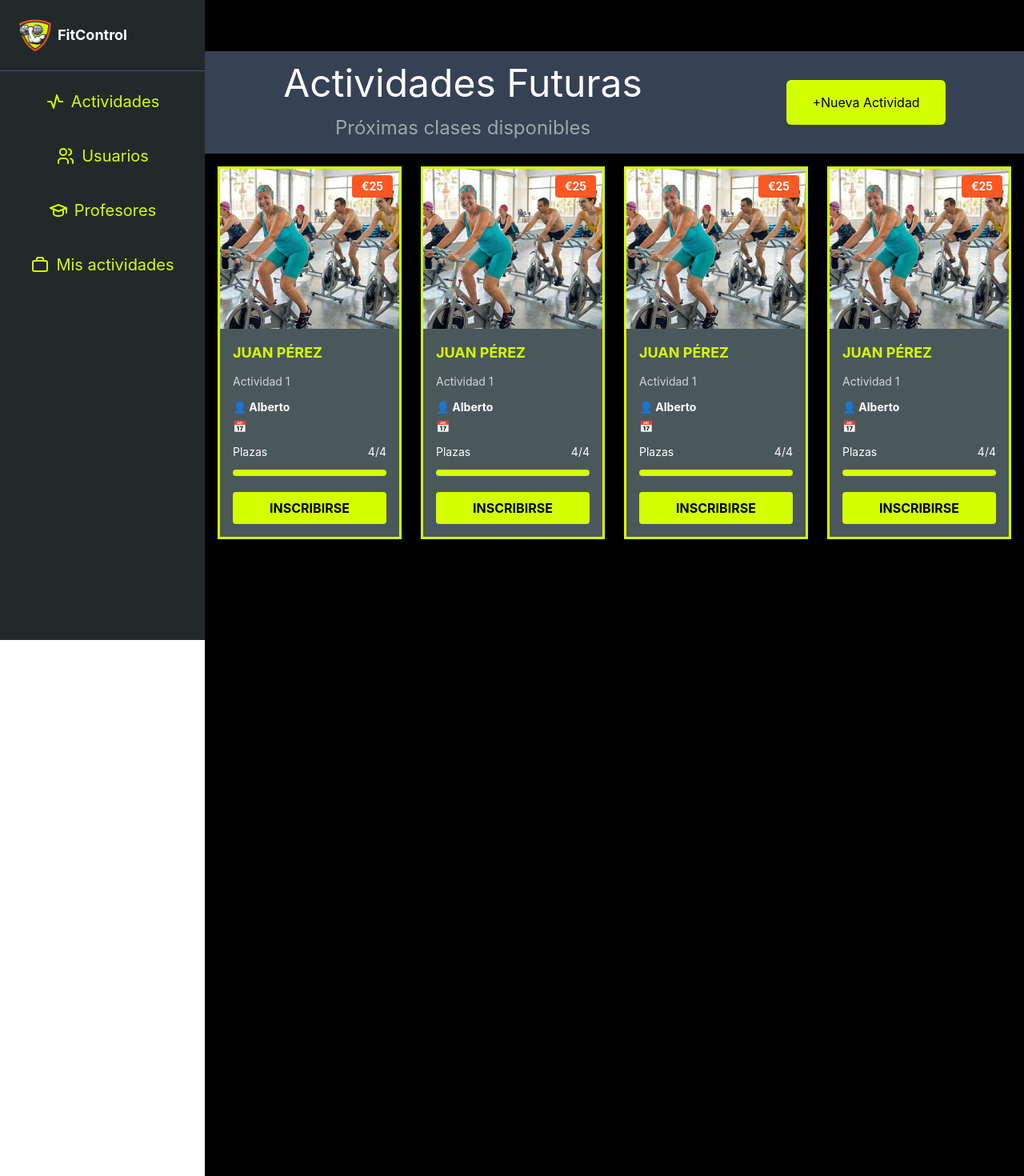
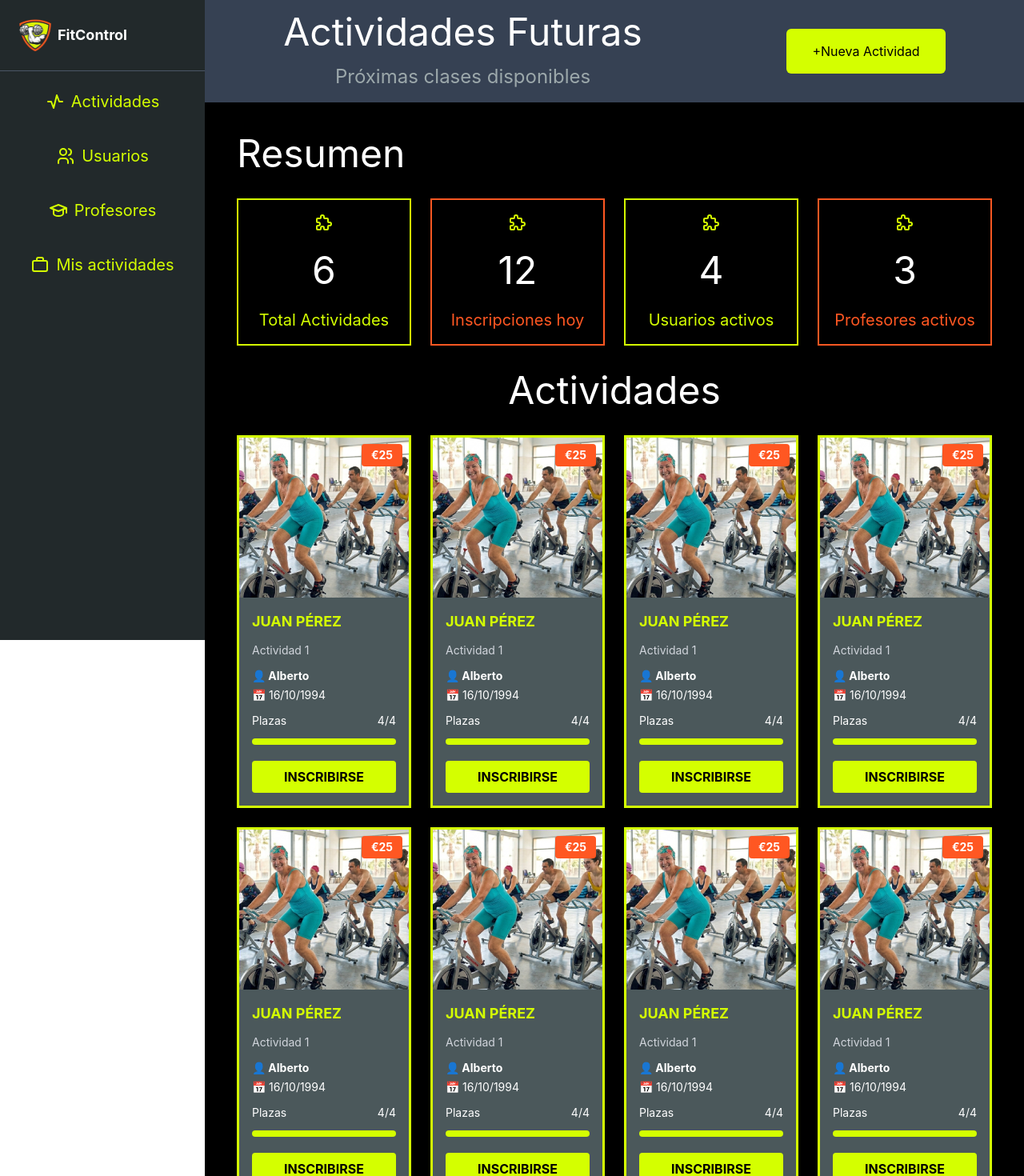
Before and after one commit to Grupo-2-FitControl/FitControl-Frontend, a React (Vite) app: page / in a window 1280 px wide. Shown: the top 1470 px of the page at 80% size. Built offline with nearby package versions, Linux system fonts and the light colour scheme.

Commit message:
feat: I add summary card component and add into banner section

```diff
--- a/src/components/home/banner/Banner.jsx
+++ b/src/components/home/banner/Banner.jsx
@@ -1,8 +1,10 @@
 import ActivityCard from "./ActivityCard";
 import { useState, useEffect } from "react";
+import SummaryCard from "./SummaryCard";
 
 function Banner() {
   const [data, setData] = useState([]);
+  const [dataSummary, setDataSummary] = useState([]);
 
   useEffect(() => {
     const fakeDataActivities = [
@@ -13,7 +15,40 @@ function Banner() {
         description: "Actividad 1",
         trainer: "Alberto",
         price: "25",
-        ate: "16/10/1994",
+        date: "16/10/1994",
+        spots: "4",
+        maxSpots: "4",
+      },
+      {
+        id: 2,
+        image: "src/assets/Bike.png",
+        title: "Juan Pérez",
+        description: "Actividad 1",
+        trainer: "Alberto",
+        price: "25",
+        date: "16/10/1994",
+        spots: "4",
+        maxSpots: "4",
+      },
+      {
+        id: 3,
+        image: "src/assets/Bike.png",
+        title: "Juan Pérez",
+        description: "Actividad 1",
+        trainer: "Alberto",
+        price: "25",
+        date: "16/10/1994",
+        spots: "4",
+        maxSpots: "4",
+      },
+      {
+        id: 4,
+        image: "src/assets/Bike.png",
+        title: "Juan Pérez",
+        description: "Actividad 1",
+        trainer: "Alberto",
+        price: "25",
+        date: "16/10/1994",
         spots: "4",
         maxSpots: "4",
       },
@@ -24,43 +59,77 @@ function Banner() {
         description: "Actividad 1",
         trainer: "Alberto",
         price: "25",
-        ate: "16/10/1994",
+        date: "16/10/1994",
         spots: "4",
         maxSpots: "4",
       },
-
       {
-        id: 1,
+        id: 2,
         image: "src/assets/Bike.png",
         title: "Juan Pérez",
         description: "Actividad 1",
         trainer: "Alberto",
         price: "25",
-        ate: "16/10/1994",
+        date: "16/10/1994",
         spots: "4",
         maxSpots: "4",
       },
-
       {
-        id: 1,
+        id: 3,
         image: "src/assets/Bike.png",
         title: "Juan Pérez",
         description: "Actividad 1",
         trainer: "Alberto",
         price: "25",
-        ate: "16/10/1994",
+        date: "16/10/1994",
+        spots: "4",
+        maxSpots: "4",
+      },
+      {
+        id: 4,
+        image: "src/assets/Bike.png",
+        title: "Juan Pérez",
+        description: "Actividad 1",
+        trainer: "Alberto",
+        price: "25",
+        date: "16/10/1994",
         spots: "4",
         maxSpots: "4",
       },
     ];
 
     setData(fakeDataActivities);
+
+    const fakeDataActivitiesSummary = [
+      {
+        id: 1,
+        numberActivitiesSummary: "6",
+        descriptionActivitySummary: "Total Actividades",
+      },
+      {
+        id: 2,
+        numberActivitiesSummary: "12",
+        descriptionActivitySummary: "Inscripciones hoy",
+      },
+      {
+        id: 3,
+        numberActivitiesSummary: "4",
+        descriptionActivitySummary: "Usuarios activos",
+      },
+      {
+        id: 4,
+        numberActivitiesSummary: "3",
+        descriptionActivitySummary: "Profesores activos",
+      },
+    ];
+
+    setDataSummary(fakeDataActivitiesSummary);
   }, []);
 
   return (
-    <section className="flex flex-col background w-full pt-16">
+    <article className="flex flex-col background w-full pt-16 lg:pt-0">
       <header className="text-center flex flex-col gap-4 lg:flex-row justify-around items-center bg-gray-700 p-4">
-        <div className="  flex flex-col gap-4">
+        <div className="flex flex-col gap-4">
           <h2 className="text-white text-2xl lg:text-5xl">
             Actividades Futuras
           </h2>
@@ -69,19 +138,33 @@ function Banner() {
           </p>
         </div>
 
-        <button className="w-[70%] px-6 py-4 background-primary rounded-md  lg:w-[20%]">
+        <button className="w-[70%] px-6 py-4 background-primary rounded-md lg:w-[20%]">
           +Nueva Actividad
         </button>
       </header>
-
-      <section className="p-4">
+      <div className="p-6">
+        <section className="p-4 flex flex-col gap-8 ">
+          <h3 className="text-5xl text-white">Resumen</h3>
+          <div className="grid gap-6 grid-cols-1 sm:grid-cols-2 lg:grid-cols-3 xl:grid-cols-4">
+            {dataSummary.map((activity, index) => (
+              <SummaryCard
+                key={activity.id}
+                {...activity}
+                cardColor={index % 2 === 0 ? "green" : "red"}
+              />
+            ))}
+          </div>
+        </section>
+        <section className="p-4 flex items-center flex-col gap-8">
+          <h3 className="text-5xl text-white">Actividades</h3>
           <div className="grid gap-6 grid-cols-1 sm:grid-cols-2 lg:grid-cols-3 xl:grid-cols-4">
             {data.map((activity) => (
               <ActivityCard key={activity.id} {...activity} />
             ))}
           </div>
         </section>
-    </section>
+      </div>
+    </article>
   );
 }
 
--- /dev/null
+++ b/src/components/home/banner/SummaryCard.jsx
@@ -0,0 +1,30 @@
+function SummaryCard({
+  numberActivitiesSummary,
+  descriptionActivitySummary,
+  cardColor,
+}) {
+  return (
+    <article
+      className={`border-2 ${cardColor === "green" ? "text-primary" : "text-secondary"} p-4 flex flex-col items-center gap-6`}
+    >
+      <svg
+        xmlns="http://www.w3.org/2000/svg"
+        width="24"
+        height="24"
+        viewBox="0 0 24 24"
+        fill="none"
+        stroke="#d4ff00"
+        stroke-width="2"
+        stroke-linecap="round"
+        stroke-linejoin="round"
+        class="icon icon-tabler icons-tabler-outline icon-tabler-puzzle"
+      >
+        <path stroke="none" d="M0 0h24v24H0z" fill="none" />
+        <path d="M4 7h3a1 1 0 0 0 1 -1v-1a2 2 0 0 1 4 0v1a1 1 0 0 0 1 1h3a1 1 0 0 1 1 1v3a1 1 0 0 0 1 1h1a2 2 0 0 1 0 4h-1a1 1 0 0 0 -1 1v3a1 1 0 0 1 -1 1h-3a1 1 0 0 1 -1 -1v-1a2 2 0 0 0 -4 0v1a1 1 0 0 1 -1 1h-3a1 1 0 0 1 -1 -1v-3a1 1 0 0 1 1 -1h1a2 2 0 0 0 0 -4h-1a1 1 0 0 1 -1 -1v-3a1 1 0 0 1 1 -1" />
+      </svg>
+      <p className="text-white text-5xl">{numberActivitiesSummary}</p>
+      <p className="text-xl">{descriptionActivitySummary}</p>
+    </article>
+  );
+}
+export default SummaryCard;
```
Lines whose indentation alone changed are shown as unchanged.
